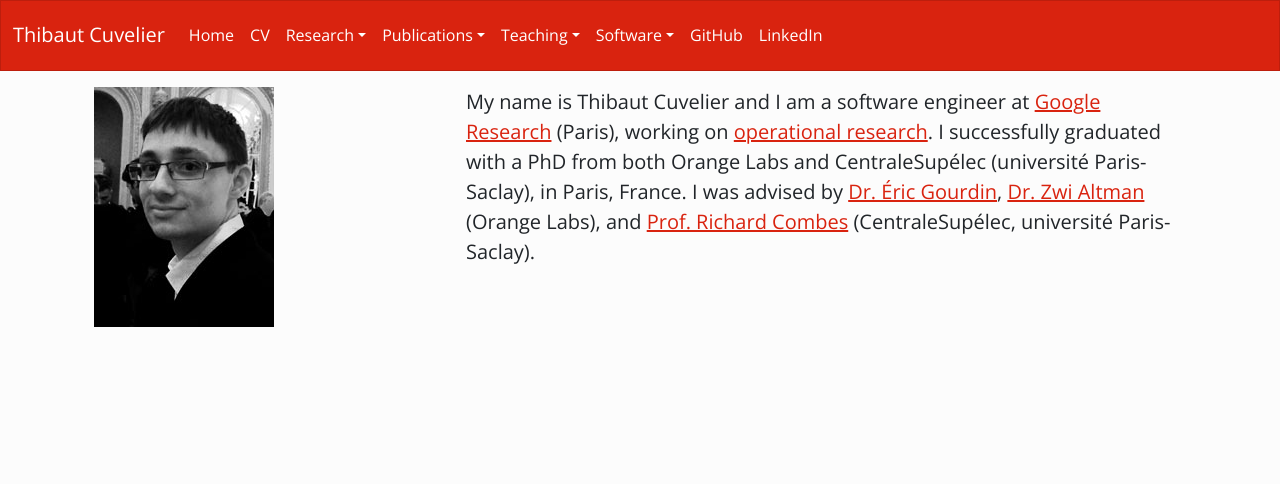
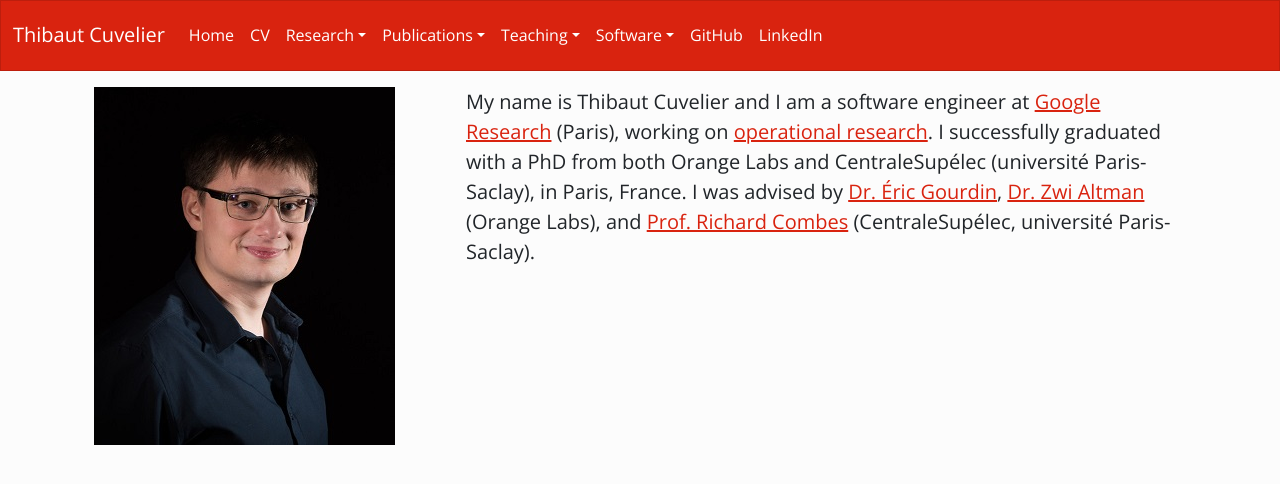
Before and after one commit to dourouc05/dourouc05.github.io, a Jekyll site: the page built from index.md, in a window 1280 px wide. Shown: the top 484 px of the page. Built offline with Jekyll 4.4.1, drawn with Linux system fonts in a browser that asks for light colours; our own code applies the rules of GitHub Pages for plain Markdown files.

Commit message:
Update the photo to be slightly more recent.

```diff
--- a/index.md
+++ b/index.md
@@ -6,7 +6,7 @@ title: Thibaut Cuvelier
   <div class="container">
     <div class="row">
       <div class="col-sm-4 d-sm-none d-md-block" markdown="span">
-        ![Photo](/images/photo.2016.11.jpg)
+        ![Photo](/images/photo.2018.jpg)
       </div>
       <div class="col-8" markdown="span" style="font-size: 1.25rem">
         My name is Thibaut Cuvelier and I am a software engineer at [Google Research](https://research.google/) (Paris), working on [operational research](https://research.google/teams/operations-research/). I successfully graduated with a PhD from both Orange Labs and CentraleSupélec (université Paris-Saclay), in Paris, France. I was advised by [Dr. Éric Gourdin](https://www.researchgate.net/profile/Eric_Gourdin), [Dr. Zwi Altman](https://scholar.google.fr/citations?user=yc74_A0AAAAJ) (Orange Labs), and [Prof. Richard Combes](http://www.l2s.centralesupelec.fr/perso/richard.combes) (CentraleSupélec, université Paris-Saclay).
```
Also changed, not shown: images/photo.2016.02.jpg (deleted), images/photo.2016.11.jpg (deleted), images/photo.2018.jpg (added).
